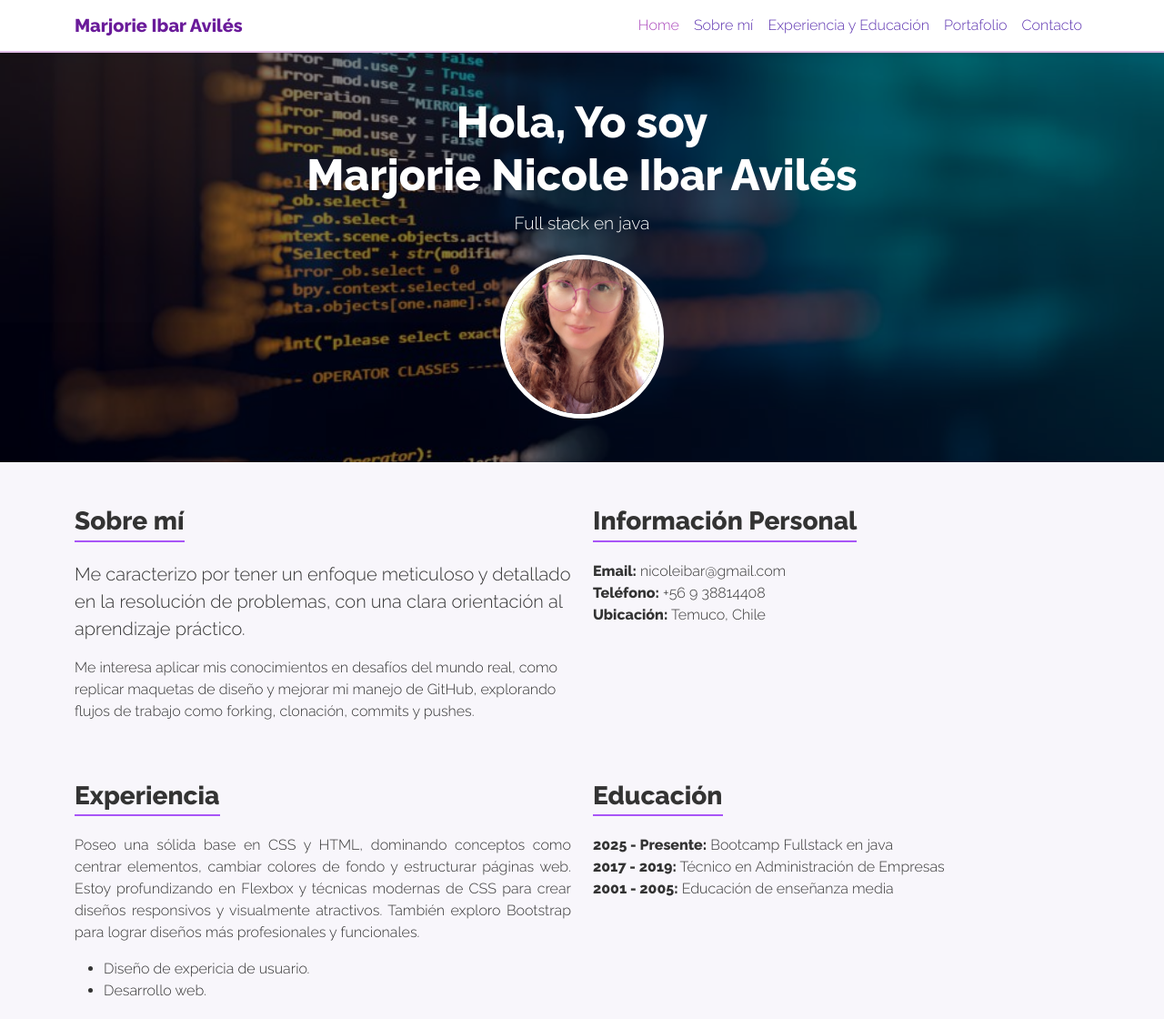
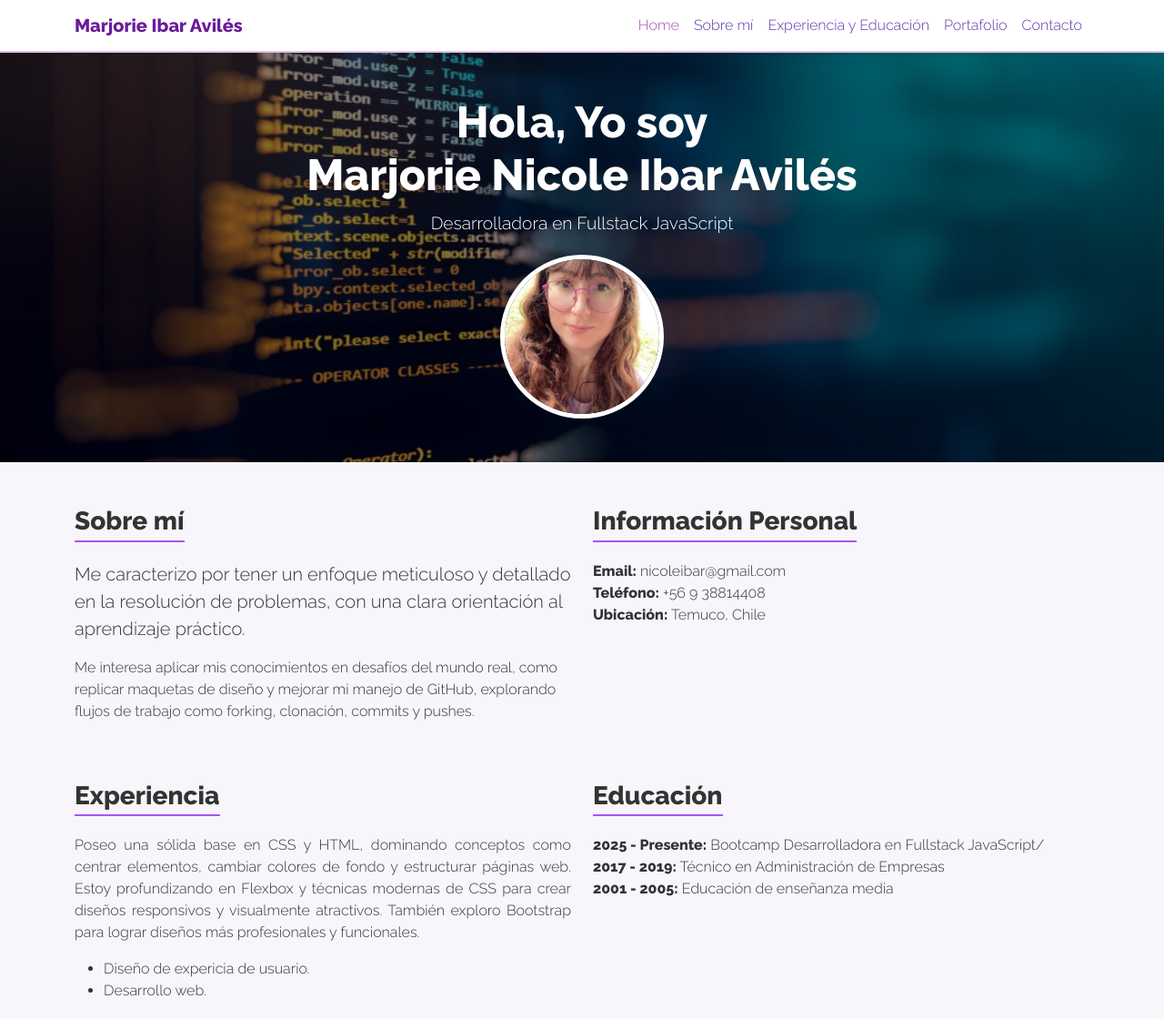
Before and after one commit to MarjorieIbar/MarjorieIbar.github.io, a plain HTML site: page index.html in a window 1280 px wide. Shown: the top 1120 px of the page at 91% size. Drawn offline with nearby package versions, Linux system fonts and the light colour scheme.

Commit message:
cambios2

```diff
--- a/index.html
+++ b/index.html
@@ -35,7 +35,7 @@
   <!-- HERO HEADER -->
   <header class="hero text-center py-5">
     <h1>Hola, Yo soy <br><strong>Marjorie Nicole Ibar Avilés</strong></h1>
-    <p>Full stack en java</p>
+    <p>Desarrolladora en Fullstack JavaScript</p>
     <img src="imagenes/IMG_0869.webp" alt="Marjorie Ibar" class="profile-img">
   </header>
 
@@ -80,7 +80,7 @@
       <div class="col-md-6">
         <h2 class="section-title">Educación</h2>
         <ul class="list-unstyled">
-          <li><strong>2025 - Presente:</strong> Bootcamp Fullstack en java</li>
+          <li><strong>2025 - Presente:</strong> Bootcamp Desarrolladora en Fullstack JavaScript/</li>
           <li><strong>2017 - 2019:</strong> Técnico en Administración de Empresas</li>
           <li><strong>2001 - 2005:</strong> Educación de enseñanza media</li>
         </ul>
```
